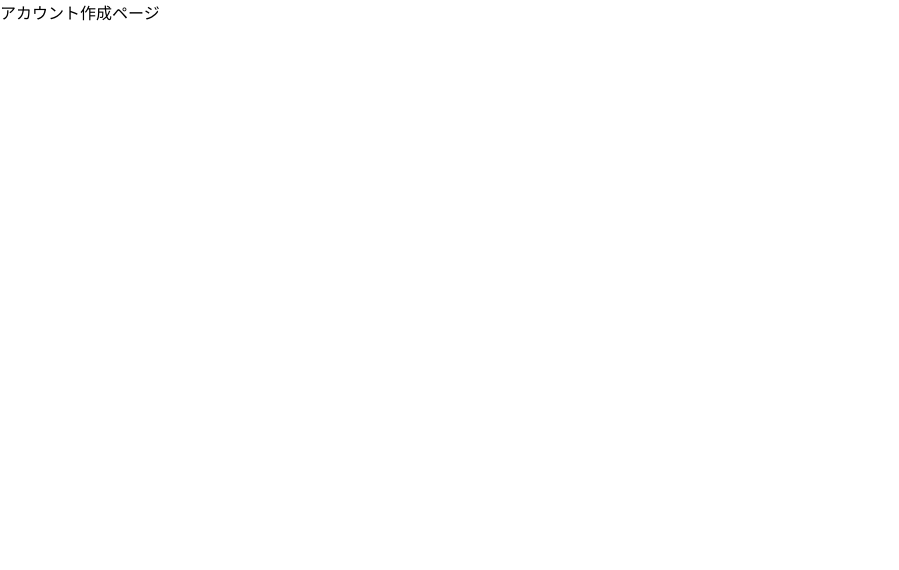
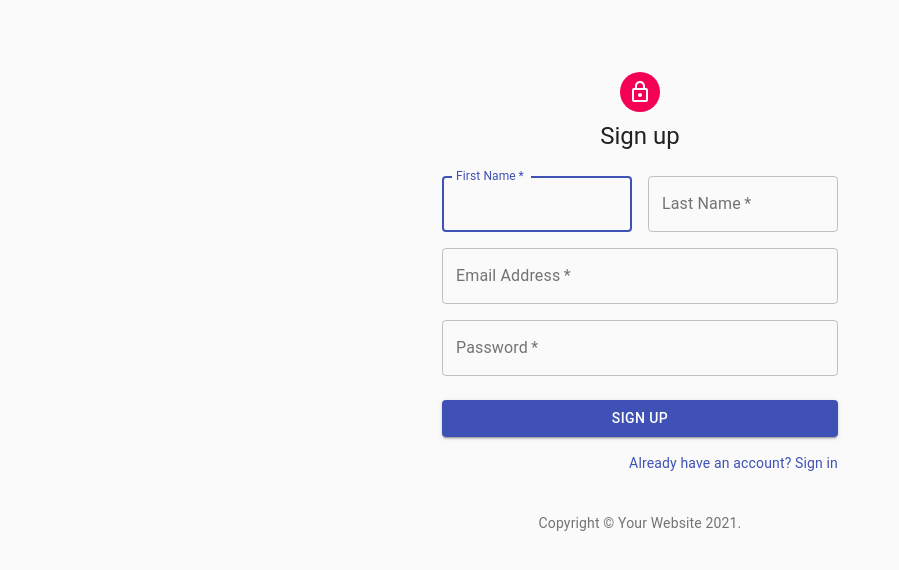
Before and after one commit to s-udaka/my-calendar-front, a React (Create React App) app in the folder my-calendar/: page /signup in a window 1280 px wide. Shown: the top 570 px of the page, without its empty margins (0-899 px from the left). Built offline with nearby package versions, Linux system fonts and the light colour scheme.

Commit message:
アカウント登録画面まで再作成

```diff
--- a/my-calendar/src/components/pages/UserCreate.tsx
+++ b/my-calendar/src/components/pages/UserCreate.tsx
@@ -1,7 +1,10 @@
 import React from "react";
+import SignUpTemplate from "../templates/SignUpTemplate";
 
 const UserCreate: React.FC = () => {
-    return <>アカウント作成ページ</>;
+    return (
+        <SignUpTemplate />
+    );
 }
 
 export default UserCreate;
--- /dev/null
+++ b/my-calendar/src/components/templates/SignUpTemplate.tsx
@@ -0,0 +1,136 @@
+import React from 'react';
+import Avatar from '@material-ui/core/Avatar';
+import Button from '@material-ui/core/Button';
+import CssBaseline from '@material-ui/core/CssBaseline';
+import TextField from '@material-ui/core/TextField';
+// import FormControlLabel from '@material-ui/core/FormControlLabel';
+// import Checkbox from '@material-ui/core/Checkbox';
+import Link from '@material-ui/core/Link';
+import Grid from '@material-ui/core/Grid';
+import Box from '@material-ui/core/Box';
+import LockOutlinedIcon from '@material-ui/icons/LockOutlined';
+import Typography from '@material-ui/core/Typography';
+import { makeStyles } from '@material-ui/core/styles';
+import Container from '@material-ui/core/Container';
+
+const Copyright = () => {
+  return (
+    <Typography variant="body2" color="textSecondary" align="center">
+      {'Copyright © '}
+      <Link color="inherit" href="https://material-ui.com/">
+        Your Website
+      </Link>{' '}
+      {new Date().getFullYear()}
+      {'.'}
+    </Typography>
+  );
+}
+
+const useStyles = makeStyles((theme) => ({
+  paper: {
+    marginTop: theme.spacing(8),
+    display: 'flex',
+    flexDirection: 'column',
+    alignItems: 'center',
+  },
+  avatar: {
+    margin: theme.spacing(1),
+    backgroundColor: theme.palette.secondary.main,
+  },
+  form: {
+    width: '100%', // Fix IE 11 issue.
+    marginTop: theme.spacing(3),
+  },
+  submit: {
+    margin: theme.spacing(3, 0, 2),
+  },
+}));
+
+const SignUpTemplate: React.FC = () => {
+  const classes = useStyles();
+
+  return (
+    <Container component="main" maxWidth="xs">
+      <CssBaseline />
+      <div className={classes.paper}>
+        <Avatar className={classes.avatar}>
+          <LockOutlinedIcon />
+        </Avatar>
+        <Typography component="h1" variant="h5">
+          Sign up
+        </Typography>
+        <form className={classes.form} noValidate>
+          <Grid container spacing={2}>
+            <Grid item xs={12} sm={6}>
+              <TextField
+                autoComplete="fname"
+                name="firstName"
+                variant="outlined"
+                required
+                fullWidth
+                id="firstName"
+                label="First Name"
+                autoFocus
+              />
+            </Grid>
+            <Grid item xs={12} sm={6}>
+              <TextField
+                variant="outlined"
+                required
+                fullWidth
+                id="lastName"
+                label="Last Name"
+                name="lastName"
+                autoComplete="lname"
+              />
+            </Grid>
+            <Grid item xs={12}>
+              <TextField
+                variant="outlined"
+                required
+                fullWidth
+                id="email"
+                label="Email Address"
+                name="email"
+                autoComplete="email"
+              />
+            </Grid>
+            <Grid item xs={12}>
+              <TextField
+                variant="outlined"
+                required
+                fullWidth
+                name="password"
+                label="Password"
+                type="password"
+                id="password"
+                autoComplete="current-password"
+              />
+            </Grid>
+          </Grid>
+          <Button
+            type="submit"
+            fullWidth
+            variant="contained"
+            color="primary"
+            className={classes.submit}
+          >
+            Sign Up
+          </Button>
+          <Grid container justify="flex-end">
+            <Grid item>
+              <Link href="/" variant="body2">
+                Already have an account? Sign in
+              </Link>
+            </Grid>
+          </Grid>
+        </form>
+      </div>
+      <Box mt={5}>
+        <Copyright />
+      </Box>
+    </Container>
+  );
+};
+
+export default SignUpTemplate;
```
